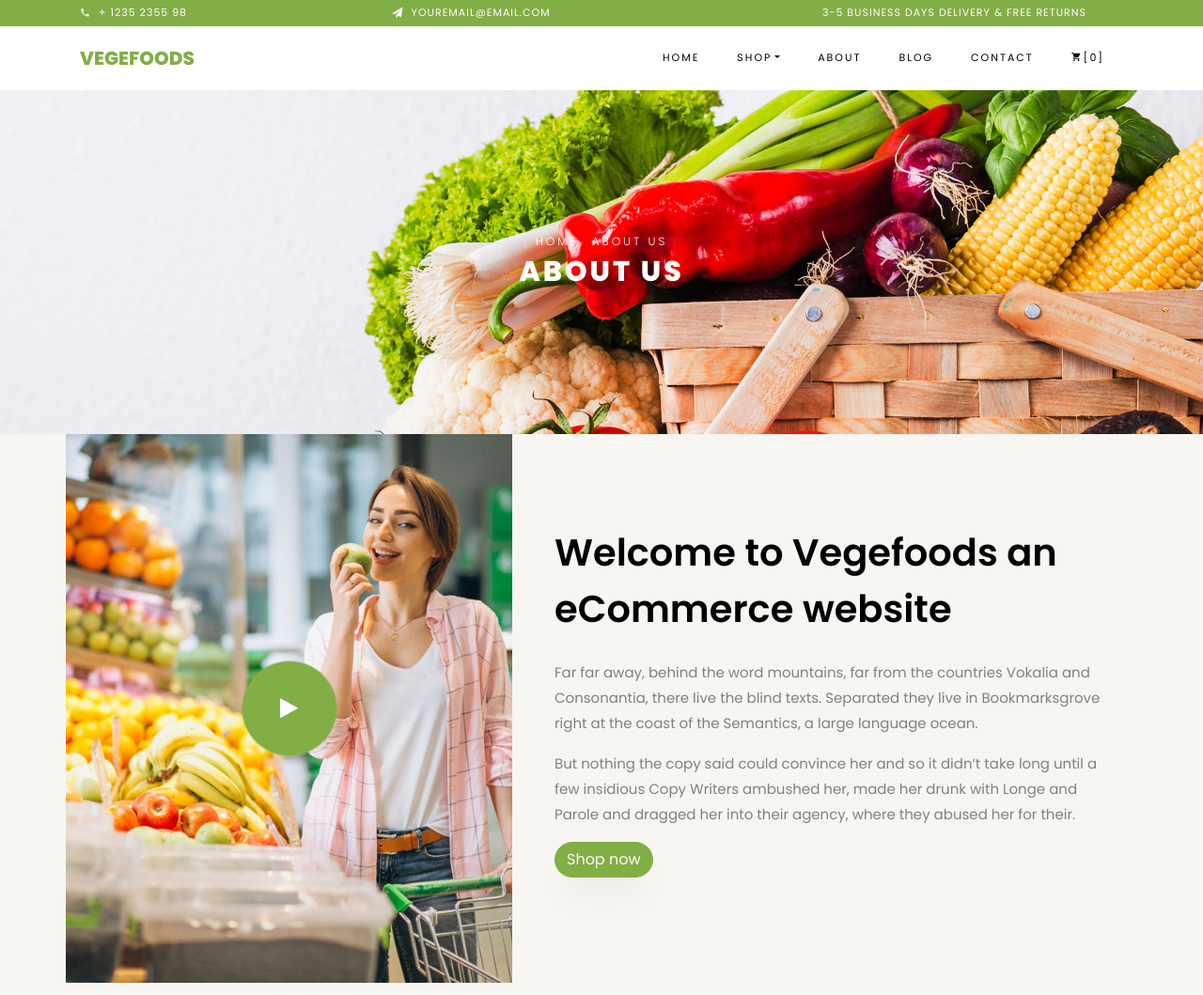
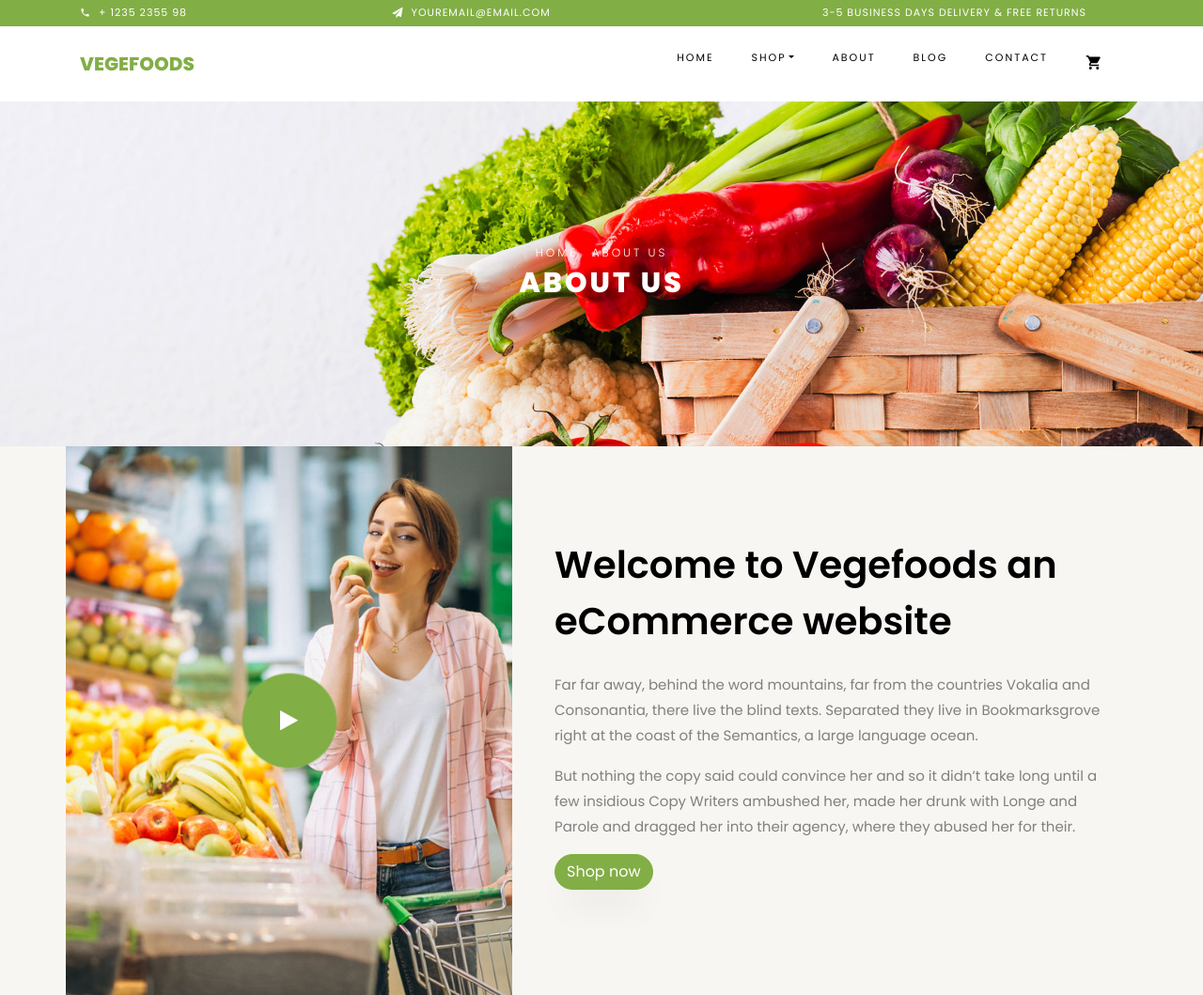
Before and after one commit to shrutimantri/subscription, a website: page webapp/WEB-INF/about.html in a window 1280 px wide. Shown: the top 1059 px of the page at 94% size. Drawn offline with Linux system fonts and the light colour scheme; some packages are replaced by stand-ins of ours; no server answers; files whose address does not match are found by name.

Commit message:
Styling changes for cart and removing [0]

```diff
--- a/webapp/WEB-INF/about.html
+++ b/webapp/WEB-INF/about.html
@@ -73,7 +73,7 @@
 	          <li class="nav-item active"><a href="about.html" class="nav-link">About</a></li>
 	          <li class="nav-item"><a href="blog.html" class="nav-link">Blog</a></li>
 	          <li class="nav-item"><a href="contact.html" class="nav-link">Contact</a></li>
-	          <li class="nav-item cta cta-colored"><a href="cart.html" class="nav-link"><span class="icon-shopping_cart"></span>[0]</a></li>
+	          <li class="nav-item cta cta-colored"><a href="cart.html" class="nav-link" style="font-size: 18px;"><span class="icon-shopping_cart"></span></a></li>
 
 	        </ul>
 	      </div>
```
Also changed, not shown: webapp/WEB-INF/blog-single.html (+1 -1 lines), webapp/WEB-INF/blog.html (+1 -1 lines), webapp/WEB-INF/cart.html (+1 -1 lines), webapp/WEB-INF/checkout.html (+1 -1 lines), webapp/WEB-INF/contact.html (+1 -1 lines), webapp/WEB-INF/dailyEssential.html (+1 -1 lines), webapp/WEB-INF/grocery.html (+1 -1 lines), webapp/WEB-INF/index.html (+1 -1 lines), webapp/WEB-INF/medicine.html (+1 -1 lines), webapp/WEB-INF/product-single.html (+1 -1 lines), webapp/WEB-INF/restaurants.html (+1 -1 lines), webapp/WEB-INF/shop.html (+1 -1 lines), webapp/WEB-INF/wishlist.html (+1 -1 lines).
